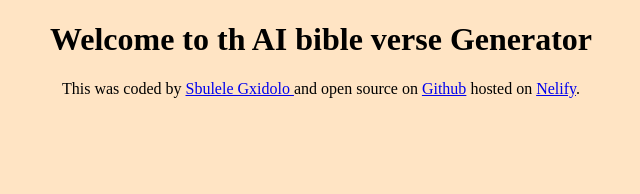
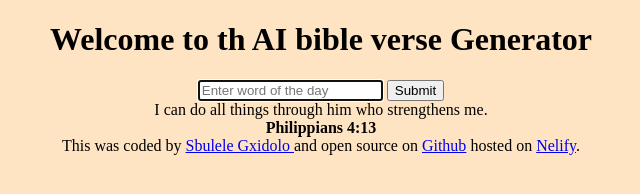
Before and after one commit to SibuleleG/bible-verse-generator, a plain HTML site: page index.html in a window 1280 px wide. Shown: the whole page, without its empty margins (319-959 px from the left). Drawn offline with Linux system fonts and the light colour scheme.

Commit message:
Added basic html structure

```diff
--- a/index.html
+++ b/index.html
@@ -7,7 +7,29 @@
     <link rel="stylesheet" href="style.css" />
   </head>
   <body>
-    <h1>Welcome to th AI bible verse Generator</h1>
+    <header>
+      <h1>Welcome to th AI bible verse Generator</h1>
+    </header>
+
+    <main>
+      <form>
+        <input
+          type="text"
+          placeholder="Enter word of the day"
+          autofocus
+          required
+          autocomplete="off"
+        />
+        <input type="submit" />
+      </form>
+
+      <div>
+        I can do all things through him who strengthens me.
+        <br />
+        <strong>Philippians 4:13</strong>
+      </div>
+    </main>
+
     <footer>
       This was coded by
       <a href="https://github.com/SibuleleG" target="_blank"
```
